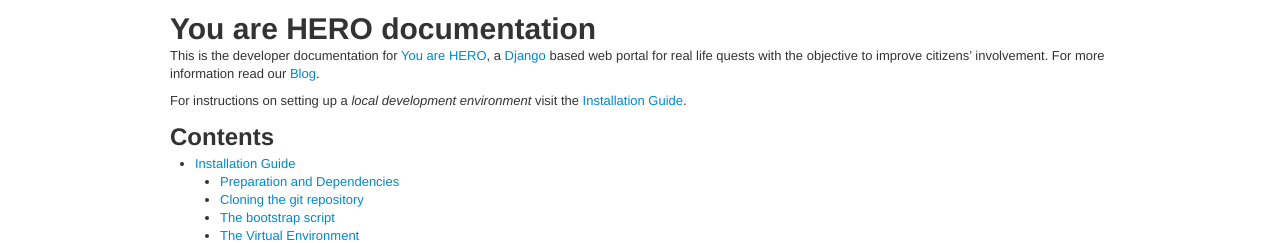
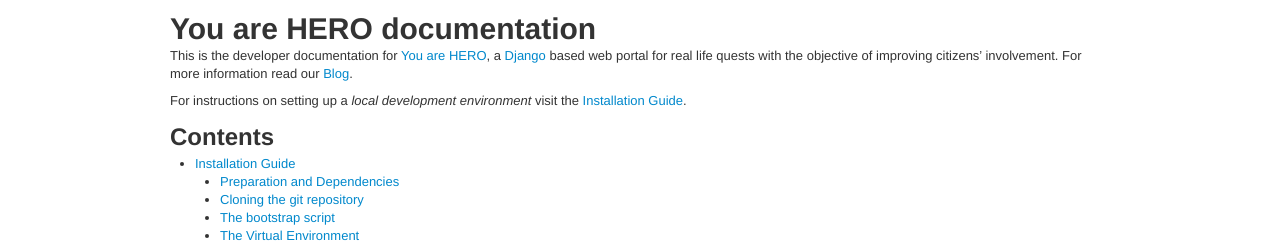
Before and after one commit to youarehero/youarehero, a Sphinx documentation site: the page built from docs/index.rst, in a window 1280 px wide. Shown: the top 243 px of the page. Built offline with Sphinx 7.4.7, drawn with Linux system fonts in a browser that asks for light colours.

Commit message:
woridng doc change

```diff
--- a/docs/index.rst
+++ b/docs/index.rst
@@ -9,7 +9,7 @@ You are HERO documentation
 
 This is the developer documentation for
 `You are HERO <https://youarehero.net>`_, a `Django <https://www.djangoproject.com/>`_ based
-web portal for real life quests with the objective to improve citizens' involvement.
+web portal for real life quests with the objective of improving citizens' involvement.
 For more information read our `Blog <https://youarehero.net/blog/>`_.
 
 For instructions on setting up a *local development environment* visit the :doc:`install`.
```
